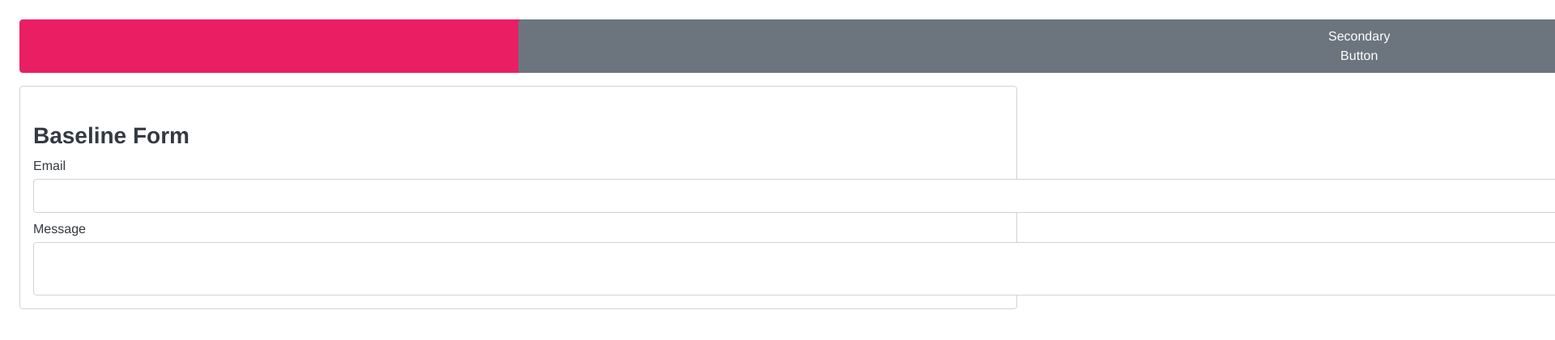
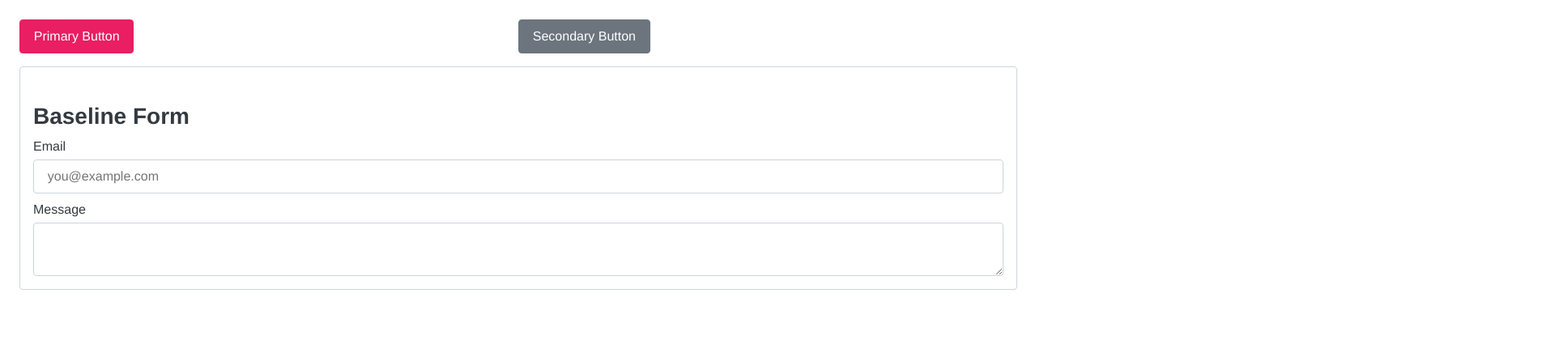
Before and after one commit to NikolaosAnestakis/aneskit, a website: page examples/baseline.html in a window 1280 px wide. Shown: the top 420 px of the page at 81% size, 1920 px wide, since content can reach past the window. Drawn offline with Linux system fonts and the light colour scheme.

Commit message:
feat: safe spacing adjustment for manual release test

```diff
--- a/scss/tokens/_spacing.scss
+++ b/scss/tokens/_spacing.scss
@@ -2,7 +2,7 @@ $space-scale: (
   0: 0,
   1: 0.25rem,
   2: 0.5rem,
-  3: 999px,
+  3: 1.05rem,
   4: 1rem,
   5: 1.25rem
 );
```
Also changed, not shown: dist/aneskit.css, dist/aneskit.min.css.
